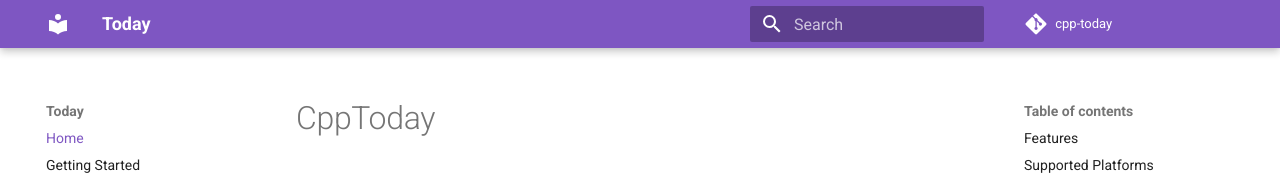
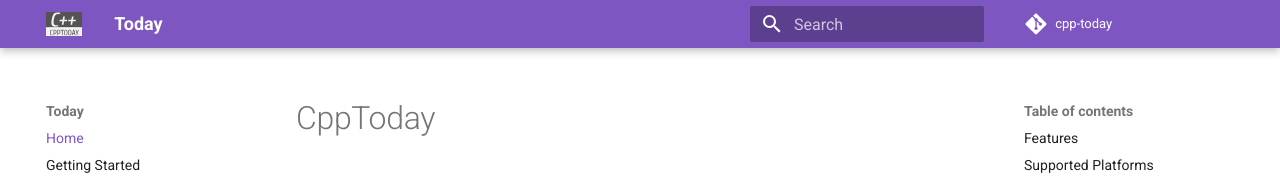
Before and after one commit to aafulei/cpp-today, an MkDocs documentation site: the page built from docs/index.md, in a window 1280 px wide. Shown: the top 184 px of the page. Built offline with MkDocs 1.6.1 and Material for MkDocs 9.7.7, drawn with Linux system fonts in a browser that asks for light colours; comment, search, counter and statistics services are not loaded.

Commit message:
Update mkdocs.yml: Add logo and favicon

```diff
--- a/mkdocs.yml
+++ b/mkdocs.yml
@@ -13,6 +13,8 @@
   palette:
     primary: deep purple
     accent: deep purple
+  logo: img/mkdocs-logo.svg
+  favicon: img/mkdocs-favicon.svg
 
 nav:
   - Home: index.md
```
